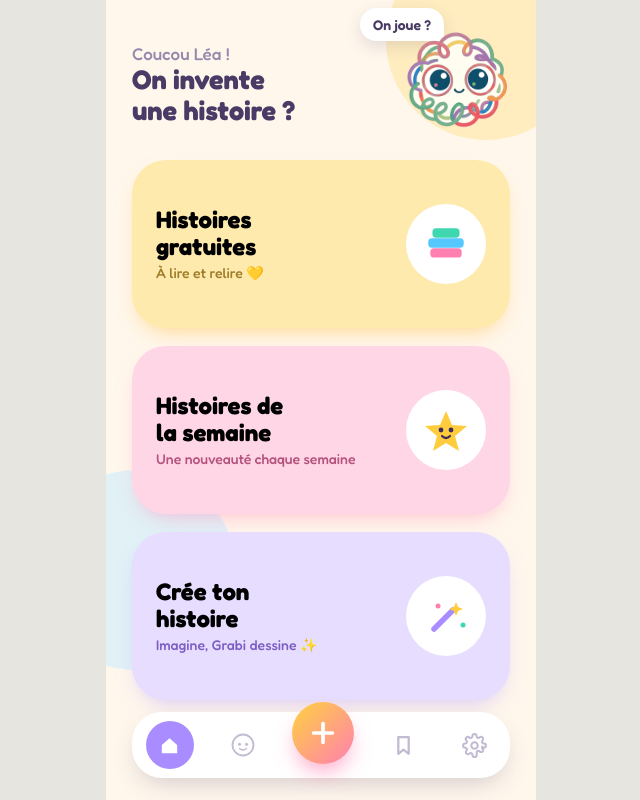
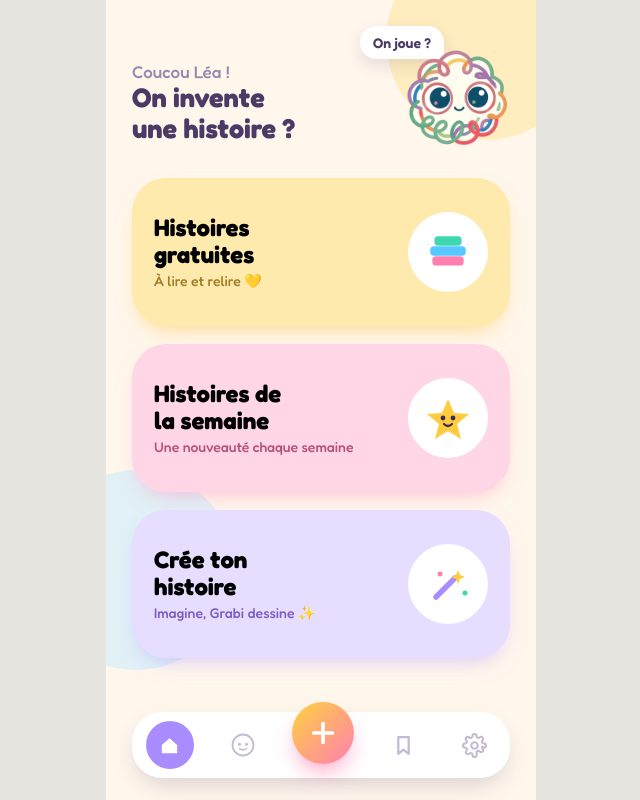
Before and after one commit to shepatrop-hash/Grabi, a React (Vite) app: page / in a window 1280 px wide. Shown: the whole page, without its empty margins (319-959 px from the left). Built offline with nearby package versions, Linux system fonts and the light colour scheme.

Commit message:
Home: smaller equal-height cards + more space above Grabi
Cards were stretching to 172px (flex:1); fixed to 148px so the three are
clearly uniform and more compact, and bumped the top padding so Grabi isn't
glued to the top edge.

Co-Authored-By: Claude Opus 4.8 <noreply@anthropic.com>

```diff
--- a/src/screens/Home.jsx
+++ b/src/screens/Home.jsx
@@ -21,8 +21,8 @@ function Card({ onClick, bg, title, subtitle, subColor, shadow, icon }) {
     <button
       onClick={onClick}
       style={{
-        width: '100%', textAlign: 'left', flex: 1, background: bg, borderRadius: 34,
-        padding: '22px 24px', display: 'flex', alignItems: 'center',
+        width: '100%', textAlign: 'left', flex: 'none', height: 148, background: bg, borderRadius: 34,
+        padding: '18px 22px', display: 'flex', alignItems: 'center',
         justifyContent: 'space-between', boxShadow: shadow,
       }}
     >
@@ -37,7 +37,7 @@ function Card({ onClick, bg, title, subtitle, subColor, shadow, icon }) {
 
 export default function Home({ childName = 'Léa', onGoFree, onGoPremium, onGoCreate, onGoCommunity, onGoMine, onGoSettings, onGoGrabi }) {
   return (
-    <div style={{ height: '100dvh', display: 'flex', flexDirection: 'column', background: 'var(--bg)', position: 'relative', overflow: 'hidden', animation: 'gn-fadein .35s ease', paddingTop: 'calc(env(safe-area-inset-top, 14px) + 16px)' }}>
+    <div style={{ height: '100dvh', display: 'flex', flexDirection: 'column', background: 'var(--bg)', position: 'relative', overflow: 'hidden', animation: 'gn-fadein .35s ease', paddingTop: 'calc(env(safe-area-inset-top, 14px) + 34px)' }}>
       <div style={{ position: 'absolute', top: -60, right: -50, width: 200, height: 200, borderRadius: '50%', background: 'var(--yellow-soft)', opacity: 0.7 }} />
       <div style={{ position: 'absolute', bottom: 130, left: -70, width: 200, height: 200, borderRadius: '50%', background: 'var(--sky-soft)', opacity: 0.55 }} />
 
```
